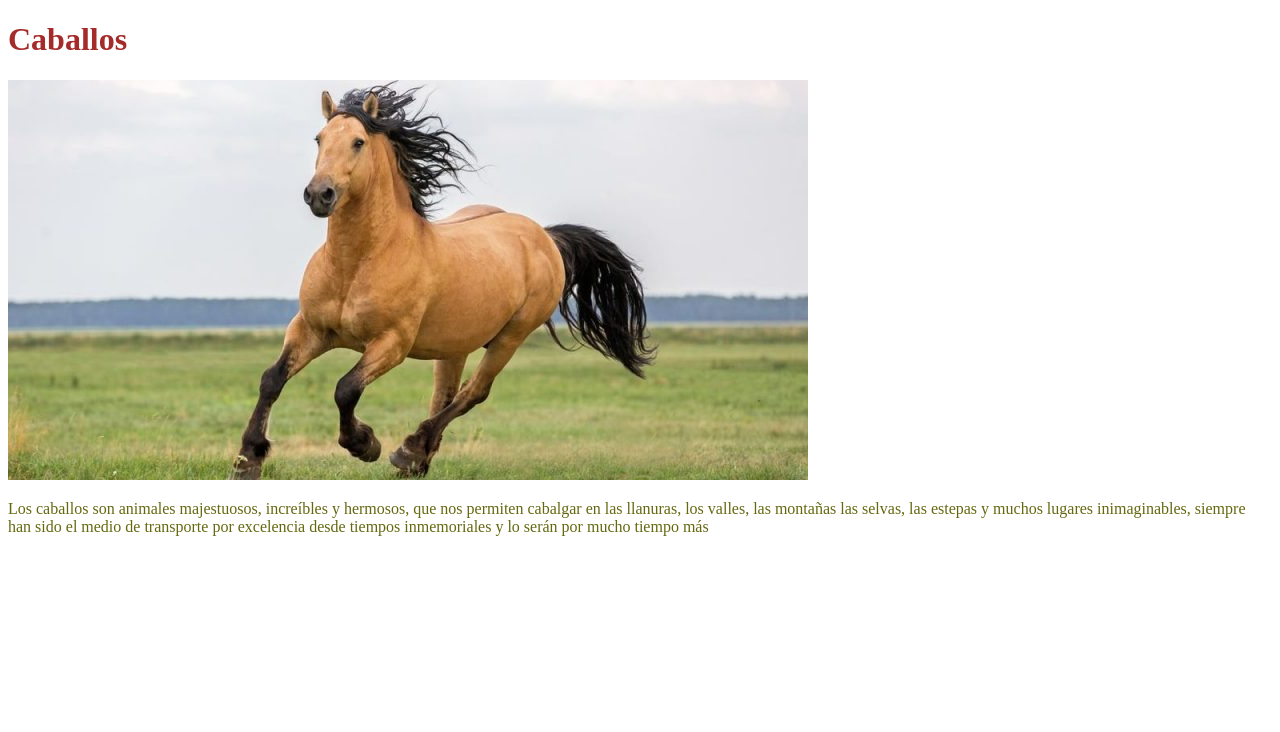
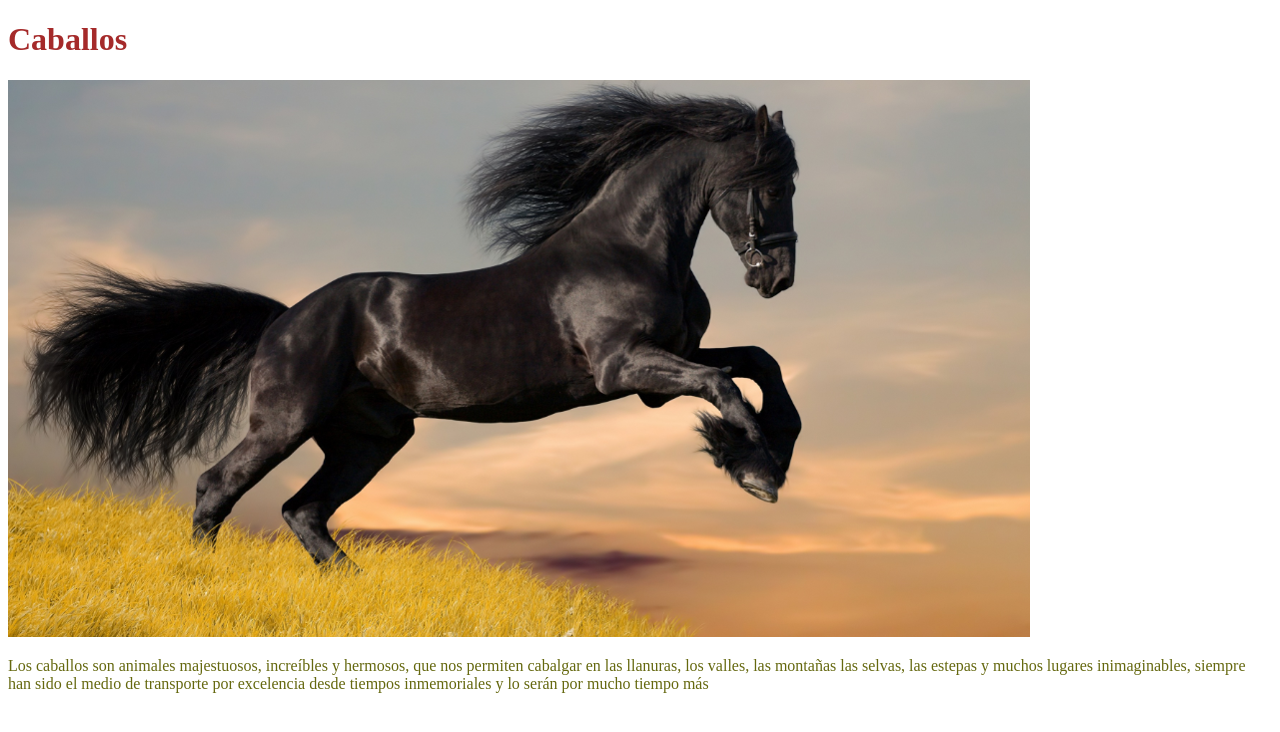
Before and after one commit to Angelmad01/Html_CSS, a plain HTML site: page index.html in a window 1280 px wide. Drawn offline with Linux system fonts and the light colour scheme.

Commit message:
Modification index.html

```diff
--- a/index.html
+++ b/index.html
@@ -5,7 +5,7 @@
   </head>
   <body>
     <h1 style="color: brown;"><strong>Caballos</strong></h1>
-    <img src="https://github.com/Angelmad01/Html_CSS/blob/main/Images/CaballoLindo.jpg">
+    <img src="Images/caballoNegro.png">
     <p style="color: rgb(101, 104, 15);">Los caballos son animales majestuosos, increíbles y hermosos,
       que nos permiten cabalgar en las llanuras, los valles, las montañas
       las selvas, las estepas y muchos lugares inimaginables,
```
Also changed, not shown: Images/CaballoLindo.jpg (deleted), Images/caballoNegro.png (added).
